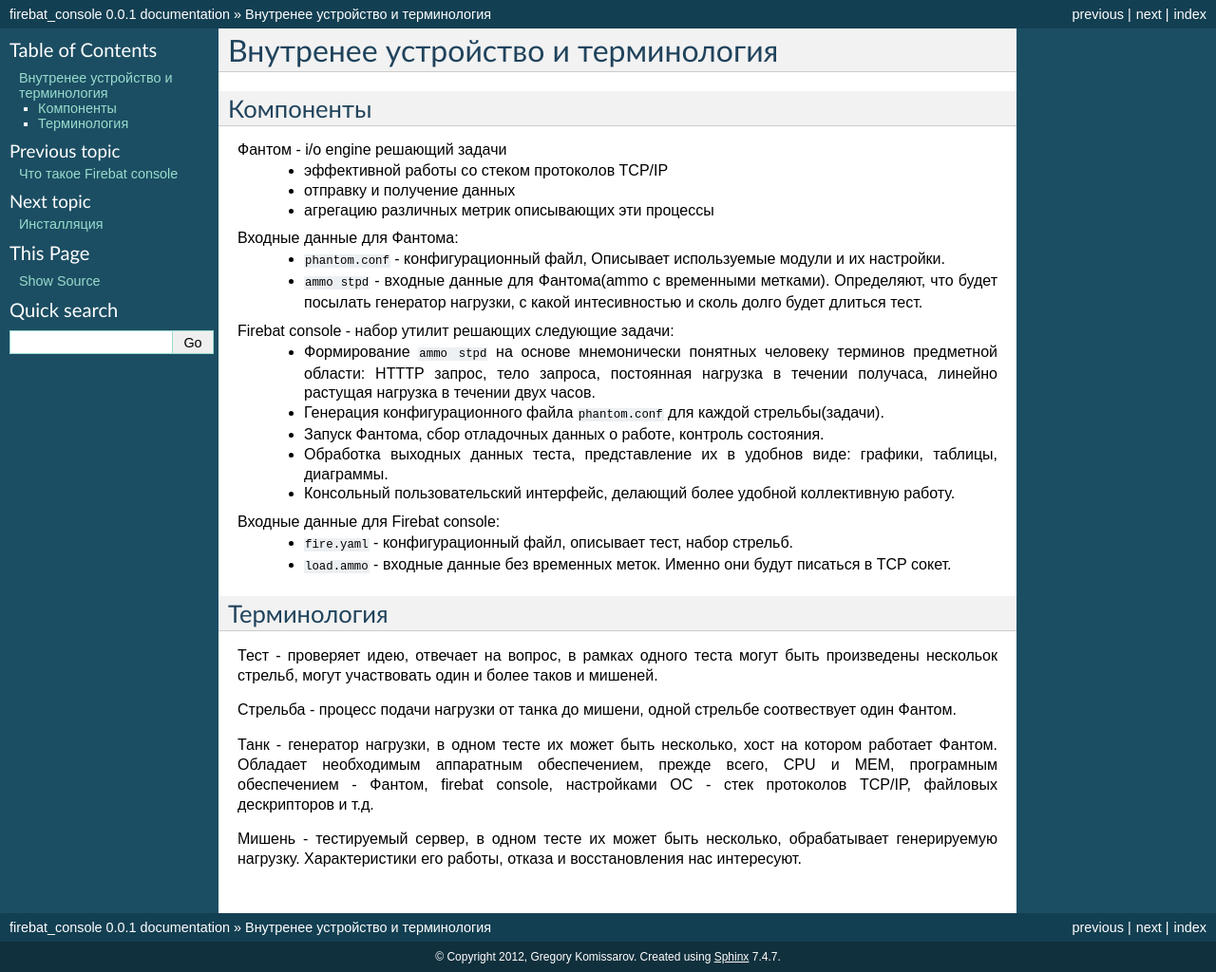
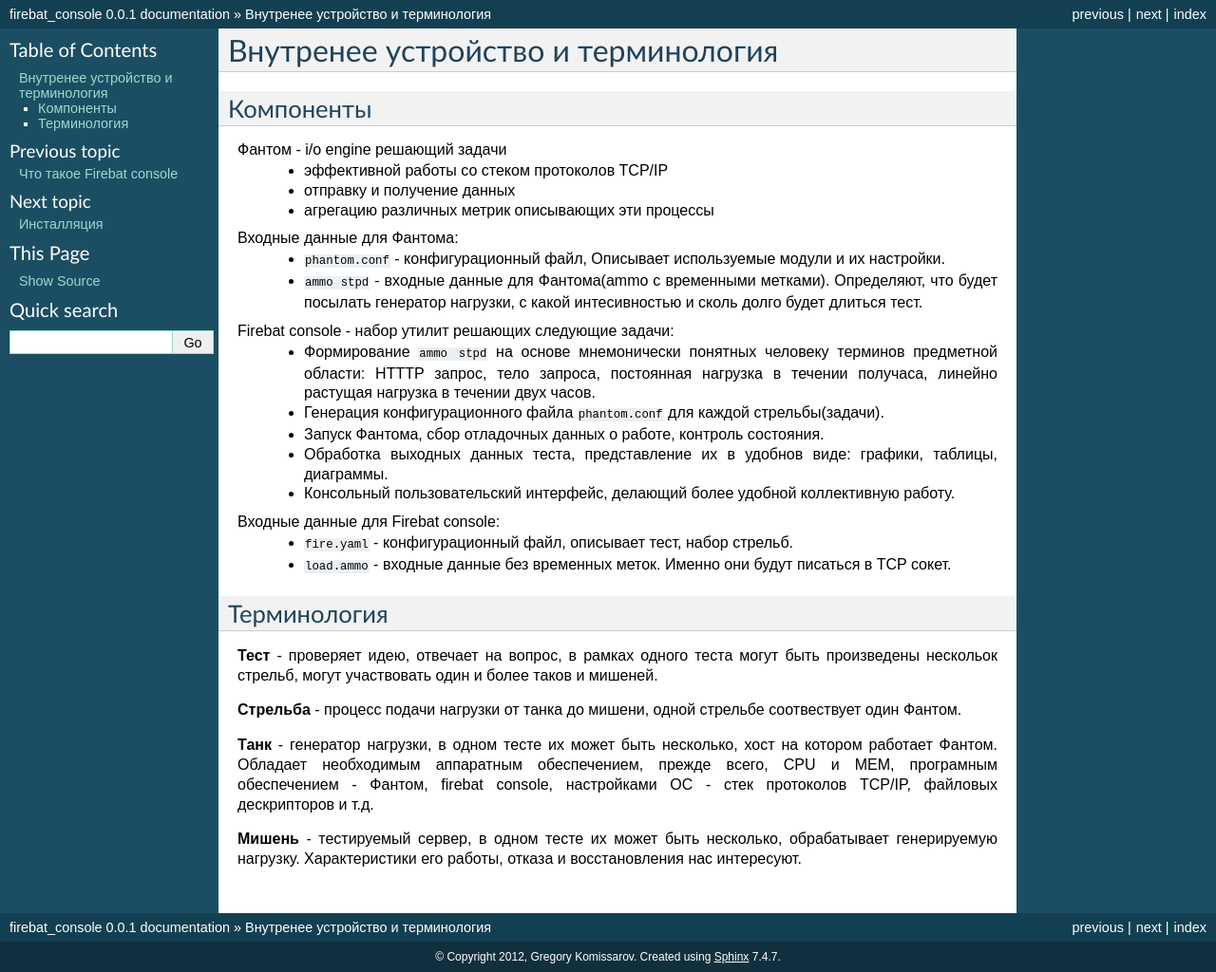
Before and after one commit to greggyNapalm/firebat-console, a Sphinx documentation site: the page built from docs/design.rst, in a window 1280 px wide. Shown: the whole page at 95% size. Built offline with Sphinx 7.4.7, drawn with Linux system fonts in a browser that asks for light colours.

Commit message:
ru_sphinx_doc: выделил термины

```diff
--- a/docs/design.rst
+++ b/docs/design.rst
@@ -28,10 +28,10 @@
 Терминология
 ------------
 
-Тест - проверяет идею, отвечает на вопрос, в рамках одного теста могут быть произведены нескольок стрельб, могут участвовать один и более таков и мишеней.
+**Тест** - проверяет идею, отвечает на вопрос, в рамках одного теста могут быть произведены нескольок стрельб, могут участвовать один и более таков и мишеней.
 
-Стрельба - процесс подачи нагрузки от танка до мишени, одной стрельбе соотвествует один Фантом.
+**Стрельба** - процесс подачи нагрузки от танка до мишени, одной стрельбе соотвествует один Фантом.
 
-Танк - генератор нагрузки, в одном тесте их может быть несколько, хост на котором работает Фантом. Обладает необходимым аппаратным обеспечением, прежде всего, CPU и MEM, програмным обеспечением - Фантом, firebat console, настройками ОС - стек протоколов TCP/IP, файловых дескрипторов и т.д.
+**Танк** - генератор нагрузки, в одном тесте их может быть несколько, хост на котором работает Фантом. Обладает необходимым аппаратным обеспечением, прежде всего, CPU и MEM, програмным обеспечением - Фантом, firebat console, настройками ОС - стек протоколов TCP/IP, файловых дескрипторов и т.д.
 
-Мишень - тестируемый сервер, в одном тесте их может быть несколько, обрабатывает генерируемую нагрузку. Характеристики его работы, отказа и восстановления нас интересуют.
+**Мишень** - тестируемый сервер, в одном тесте их может быть несколько, обрабатывает генерируемую нагрузку. Характеристики его работы, отказа и восстановления нас интересуют.
```
